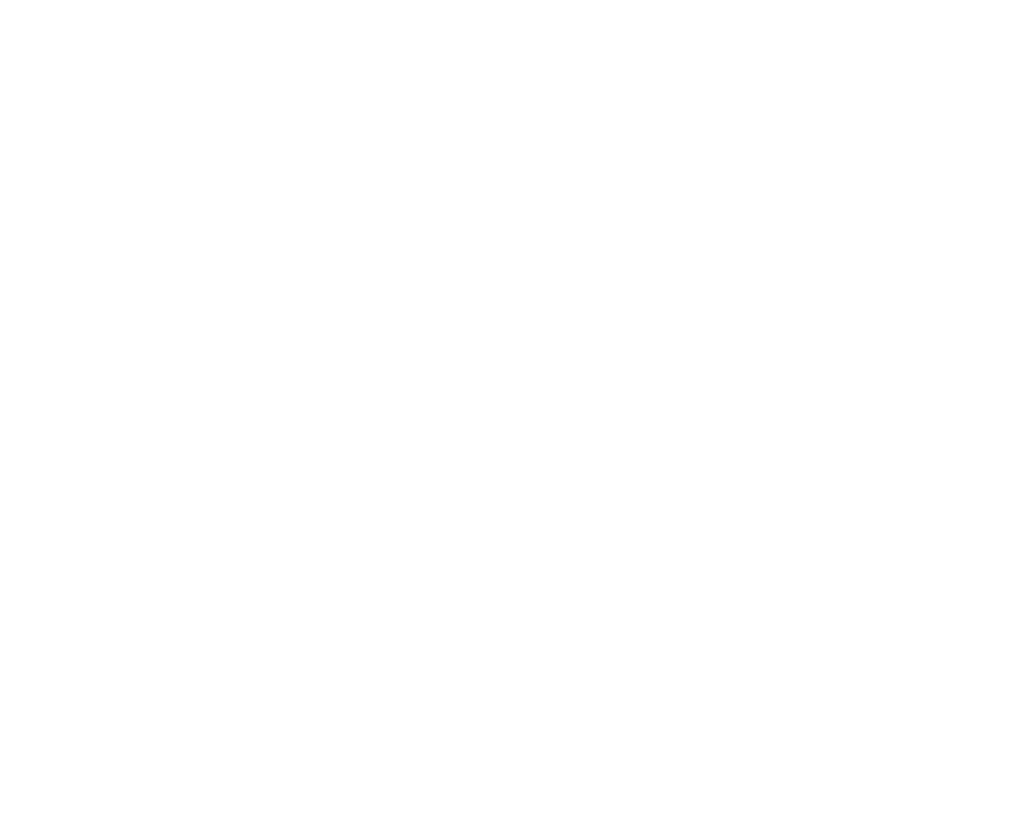
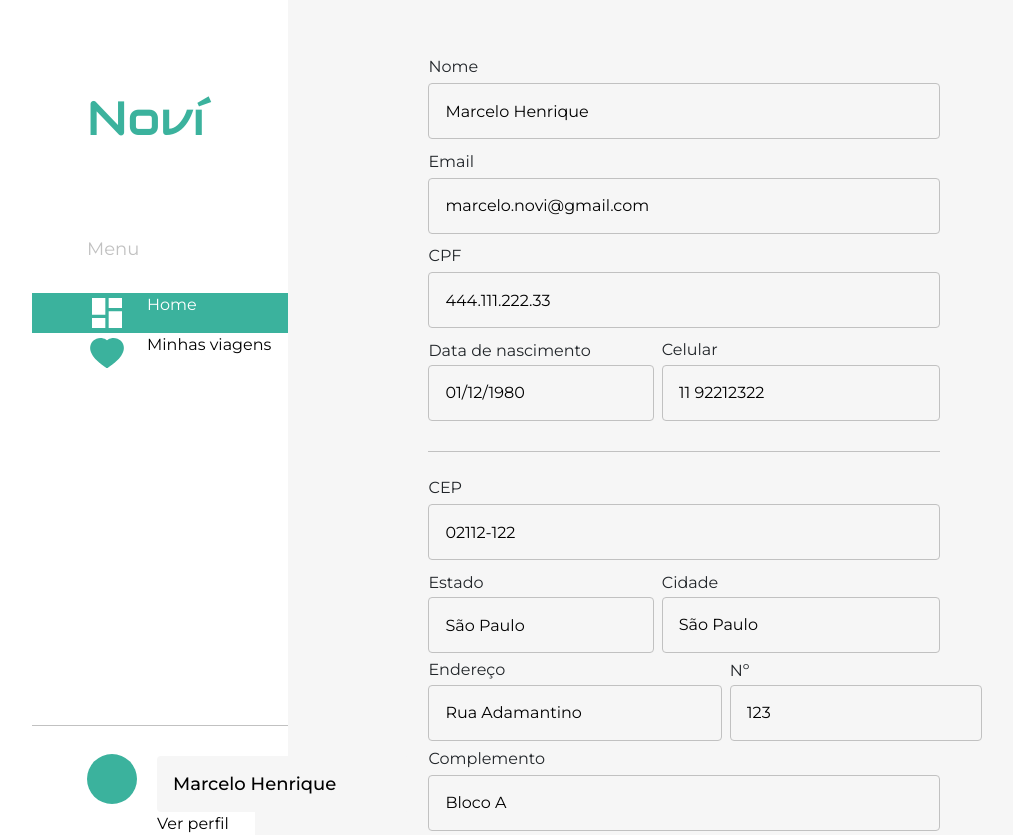
Before and after one commit to StartFuture/novi-frontend, a React (Create React App) app: page /my-profile in a window 1280 px wide. Before the commit this address had no page. Shown: the top 835 px of the page, without its empty margins (50-1063 px from the left). Before the commit the page ends 800 px from the top, so only its background shows below. Built offline with nearby package versions, Linux system fonts and the light colour scheme; the HTML template or start-up script is replaced by a standard one.

Commit message:
feat: implementing profile page

```diff
--- a/src/AppRoutes.jsx
+++ b/src/AppRoutes.jsx
@@ -19,6 +19,7 @@ import InterviewEnd from "pages/interviewEnd";
 import PaymentPage from "pages/paymentPage";
 import Loading from "pages/loadingPage";
 import Thanks from "pages/thanksPage";
+import MyProfile from "pages/myProfile";
 
 const AppRoutes = () => {
   return (
@@ -26,7 +27,7 @@ const AppRoutes = () => {
         <AuthProvider>
             <Routes>
                 <Route exact path="/" element={<LandingPage />}></Route>
-                <Route exact path="/home" element={<Private><Home/></Private>}></Route>
+                <Route exact path="/home" element={<Home/>}></Route>
                 <Route exact path="/login" element={<Login />}></Route>
                 <Route exact path="/interview-start" element={<InterviewStart />}></Route>
                 <Route exact path="/registro" element={<Registro />}></Route>
@@ -37,6 +38,7 @@ const AppRoutes = () => {
                 <Route exact path="/payment" element={<PaymentPage/>}></Route>
                 <Route exact path="/loading" element={<Loading/>}></Route>
                 <Route exact path="/thank-you" element={<Thanks/>}></Route>
+                <Route exact path="/my-profile" element={<MyProfile/>}></Route>
             </Routes>
         </AuthProvider>
     </Router>
--- a/src/pages/homePage/default/style.ts
+++ b/src/pages/homePage/default/style.ts
@@ -1,21 +1,16 @@
 import styled from "styled-components";
 
-
-
 export const PageGrid = styled.div`
-    width:1920px ;
-    height:1080px ;
-    background-color: lightgray;
-`
-;
+  max-width: 100vw;
+  max-height: 100vh;
+  background-color: #f6f6f6;
+`;
 
 export const LayoutGrid = styled.div`
-
-    display: flex;
+  display: grid;
+  grid-template-columns: 20% auto;
   gap: 90px;
-
-`
-;
+`;
 
 export const MainDiv = styled.div`
   display: flex;
@@ -23,13 +18,12 @@ export const MainDiv = styled.div`
   align-items: flex-start;
   margin-top: 55px;
 
-
-
-
-   p {font-family: ${props => props.theme.fonts.fontMontserrat};
+  p {
+    font-family: ${(props) => props.theme.fonts.fontMontserrat};
     font-size: 16px;
-   font-weight: 700;}`
-;
+    font-weight: 700;
+  }
+`;
 
 export const SecondaryDiv = styled.div`
   height: 567px;
@@ -41,19 +35,24 @@ export const SecondaryDiv = styled.div`
   border: dotted gray 1px;
   gap: 13px;
 
+  .iconAirplane {
+    height: 60px;
+    width: 60px;
+    color: ${(props) => props.theme.colors.primaryColor};
+  }
 
-.iconAirplane {height: 60px;
-width: 60px;
-color: ${props => props.theme.colors.primaryColor};}
+  h2 {
+    font-family: ${(props) => props.theme.fonts.fontMontserrat};
+    font-size: 18px;
+    font-weight: 600;
+  }
 
-h2 {font-family: ${props => props.theme.fonts.fontMontserrat};
-   font-size: 18px;
-   font-weight: 600;}
-
-   p {font-family: ${props => props.theme.fonts.fontMontserrat};
+  p {
+    font-family: ${(props) => props.theme.fonts.fontMontserrat};
     font-size: 16px;
-   font-weight: 400;}`
-;
+    font-weight: 400;
+  }
+`;
 
 export const Button = styled.button`
   display: flex;
@@ -64,10 +63,11 @@ export const Button = styled.button`
   text-align: center;
   border: none;
   border-radius: 8px;
-  background-color:${props => props.theme.colors.primaryColor} ;
+  background-color: ${(props) => props.theme.colors.primaryColor};
   color: white;
-  font-family: ${props => props.theme.fonts.fontMontserrat};
+  font-family: ${(props) => props.theme.fonts.fontMontserrat};
   font-size: 18px;
   font-weight: 500;
   cursor: pointer;
-  margin-top: 20px;`
+  margin-top: 20px;
+`;
--- a/src/pages/homePage/userMenu/index.jsx
+++ b/src/pages/homePage/userMenu/index.jsx
@@ -18,13 +18,13 @@ function UserMenu(){
             <small className="Menu">Menu</small>
             <SelectedContainer>
                 <MdDashboard className="icon" style={{fontSize: "40px", marginRight: "20px", marginLeft: "55px", color: "#FFF"}}/>
-                <Link to='/homeDefault' className="link">
+                <Link to='/home' className="link">
                     <p>Home</p>
                 </Link>
             </SelectedContainer>
             <Container>
                 <AiFillHeart style={{fontSize: "40px", marginRight: "20px", marginLeft: "55px", color: "#3BB29D"}}/>
-                <Link to='/homeDefault' className="link">
+                <Link to='/home' className="link">
                     <p>Minhas viagens</p>
                 </Link>
             </Container>
@@ -34,7 +34,7 @@ function UserMenu(){
                 <BsFillCircleFill style={{fontSize: "50px", marginRight: "20px", marginLeft: "55px", color: "#3BB29D"}}/>
                 <div className="verticalAlign">
                     <input type="text" value="Marcelo Henrique"></input>
-                    <Link to='/registro' className="link">
+                    <Link to='/my-profile' className="link">
                         <p>Ver perfil</p>
                     </Link>
                 </div>
--- a/src/pages/homePage/userMenu/style.ts
+++ b/src/pages/homePage/userMenu/style.ts
@@ -9,6 +9,7 @@ export const UserMenuLeft = styled.div`
    height: 100vh;
    padding-left: 55px;
    background-color: #FFF;
+   position: fixed;
 
    .LogoNovi h1 {
     font-family: 'Audiowide', cursive;
--- /dev/null
+++ b/src/pages/myProfile/index.jsx
@@ -0,0 +1,113 @@
+import React, { useState } from "react";
+import { Content, MainContainer } from "./styles";
+import UserMenu from "pages/homePage/userMenu";
+import StyledButton from "../../components/button";
+
+export default function MyProfile() {
+
+  const getUser = () => {
+    const user = {
+      id: "",
+      user_name: "Marcelo Henrique",
+      user_email: "marcelo.novi@gmail.com",
+      user_cpf: "444.111.222.33",
+      user_birth_date: "01/12/1980",
+      user_phone: "11 92212322",
+      user_cep: "02112-122",
+      user_state: "São Paulo",
+      user_city: "São Paulo",
+      user_address: "Rua Adamantino",
+      user_address_num: "123",
+      user_address_complement: "Bloco A",
+    }
+
+    return user
+  }
+
+  const [user, setUser] = useState(getUser());
+
+  const submitBtn = {
+    text: "Salvar alteração",
+  };
+
+  return (
+    <MainContainer>
+      <div className="container">
+        <div>
+          <UserMenu />
+        </div>
+        <Content>
+          <form action="" className="form">
+            <div className="personalInfo">
+              <div className="formBox">
+                <label htmlFor="name">Nome</label>
+                <input type="text" id="name" value={user.user_name}/>
+              </div>
+              <div className="formBox">
+                <label htmlFor="email">Email</label>
+                <input type="text" id="email" value={user.user_email}/>
+              </div>
+              <div className="formBox">
+                <label htmlFor="cpf">CPF</label>
+                <input type="text" id="cpf" value={user.user_cpf}/>
+              </div>
+              <div className="personalInfoCouple">
+                <div className="formBox">
+                  <label htmlFor="birthDate">Data de nascimento</label>
+                  <input type="text" id="birthDate" value={user.user_birth_date}/>
+                </div>
+                <div className="formBox">
+                  <label htmlFor="phone">Celular</label>
+                  <input type="text" id="phone" value={user.user_phone}/>
+                </div>
+              </div>
+            </div>
+            <div className="addressInfo">
+              <div className="formBox">
+                <label htmlFor="cep">CEP</label>
+                <input type="text" id="cep" value={user.user_cep}/>
+              </div>
+              <div className="addressInfoCouple1">
+                <div className="formBox">
+                  <label htmlFor="state">Estado</label>
+                  <input type="text" id="state" value={user.user_state}/>
+                </div>
+                <div className="formBox">
+                  <label htmlFor="city">Cidade</label>
+                  <input type="text" id="city" value={user.user_city}/>
+                </div>
+              </div>
+              <div className="addressInfoCouple2">
+                <div className="formBox">
+                  <label htmlFor="address">Endereço</label>
+                  <input type="text" id="address" value={user.user_address}/>
+                </div>
+                <div className="formBox">
+                  <label htmlFor="addressNum">Nº</label>
+                  <input type="text" id="addressNum" value={user.user_address_num}/>
+                </div>
+              </div>
+              <div className="formBox">
+                <label htmlFor="complement">Complemento</label>
+                <input type="text" id="complement" value={user.user_address_complement}/>
+              </div>
+            </div>
+            <div className="passwordInfo">
+              <div className="formBox">
+                <label htmlFor="oldPassword">Senha antiga</label>
+                <input type="text" id="oldPassword" placeholder="Digite aqui"/>
+              </div>
+              <div className="formBox">
+                <label htmlFor="newPassword">Nova Senha</label>
+                <input type="text" id="newPassword" placeholder="Digite aqui"/>
+              </div>
+            </div>
+            <div className="btnContainer">
+              <StyledButton variant="primary" text={submitBtn.text} />
+            </div>
+          </form>
+        </Content>
+      </div>
+    </MainContainer>
+  );
+}
--- /dev/null
+++ b/src/pages/myProfile/styles.ts
@@ -0,0 +1,86 @@
+import styled from "styled-components";
+
+export const MainContainer = styled.div`
+  max-width: 100vw;
+  max-height: 100vh;
+
+  .container {
+    display: grid;
+    grid-template-columns: 20% auto;
+  }
+
+  label {
+    margin-bottom: 0.8%;
+    font-size: 16px;
+    font-weight: 400;
+  }
+
+  input {
+    height: 56px;
+    background-color: #f6f6f6;
+    border: 1px solid ${(props) => props.theme.colors.lightGreyColor};
+    border-radius: 4px;
+    padding: 18px 16px;
+  }
+`;
+
+export const Content = styled.div`
+  background-color: #f6f6f6;
+  display: flex;
+
+  .form {
+    width: 100%;
+    margin: 6.2% 36.6% 8.3% 19.4%;
+  }
+
+  .formBox {
+    display: flex;
+    flex-direction: column;
+    margin-bottom: 2%;
+  }
+
+  .personalInfo::after {
+    content: "";
+    display: block;
+    height: 1px;
+    width: 100%;
+    margin-top: 4.8%;
+    margin-bottom: 4.8%;
+    background-color: ${(props) => props.theme.colors.lightGreyColor};
+  }
+
+  .personalInfoCouple {
+    display: grid;
+    grid-template-columns: 44% auto;
+    gap: 8px;
+    align-items: center;
+  }
+
+  .addressInfoCouple1 {
+    display: grid;
+    grid-template-columns: 44% auto;
+    gap: 8px;
+    align-items: center;
+  }
+
+  .addressInfoCouple2 {
+    display: grid;
+    grid-template-columns: 57.3% auto;
+    gap: 8px;
+    align-items: center;
+  }
+
+  .addressInfo::after {
+    content: "";
+    display: block;
+    height: 1px;
+    width: 100%;
+    margin-top: 4.8%;
+    margin-bottom: 4.8%;
+    background-color: ${(props) => props.theme.colors.lightGreyColor};
+  }
+
+  .btnContainer {
+    margin-top: 4.8%;
+  }
+`;
```
Lines whose indentation alone changed are shown as unchanged.
